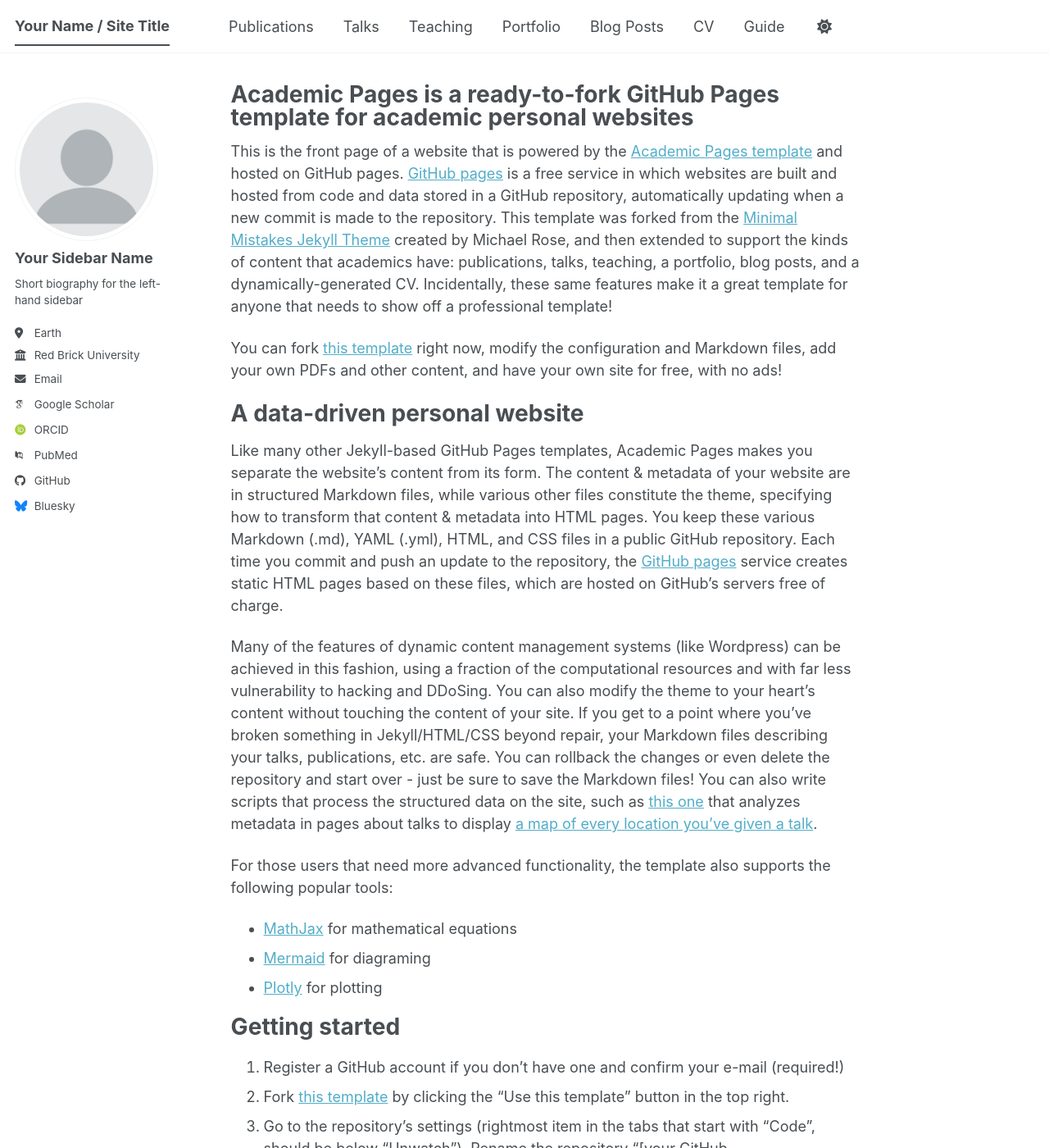
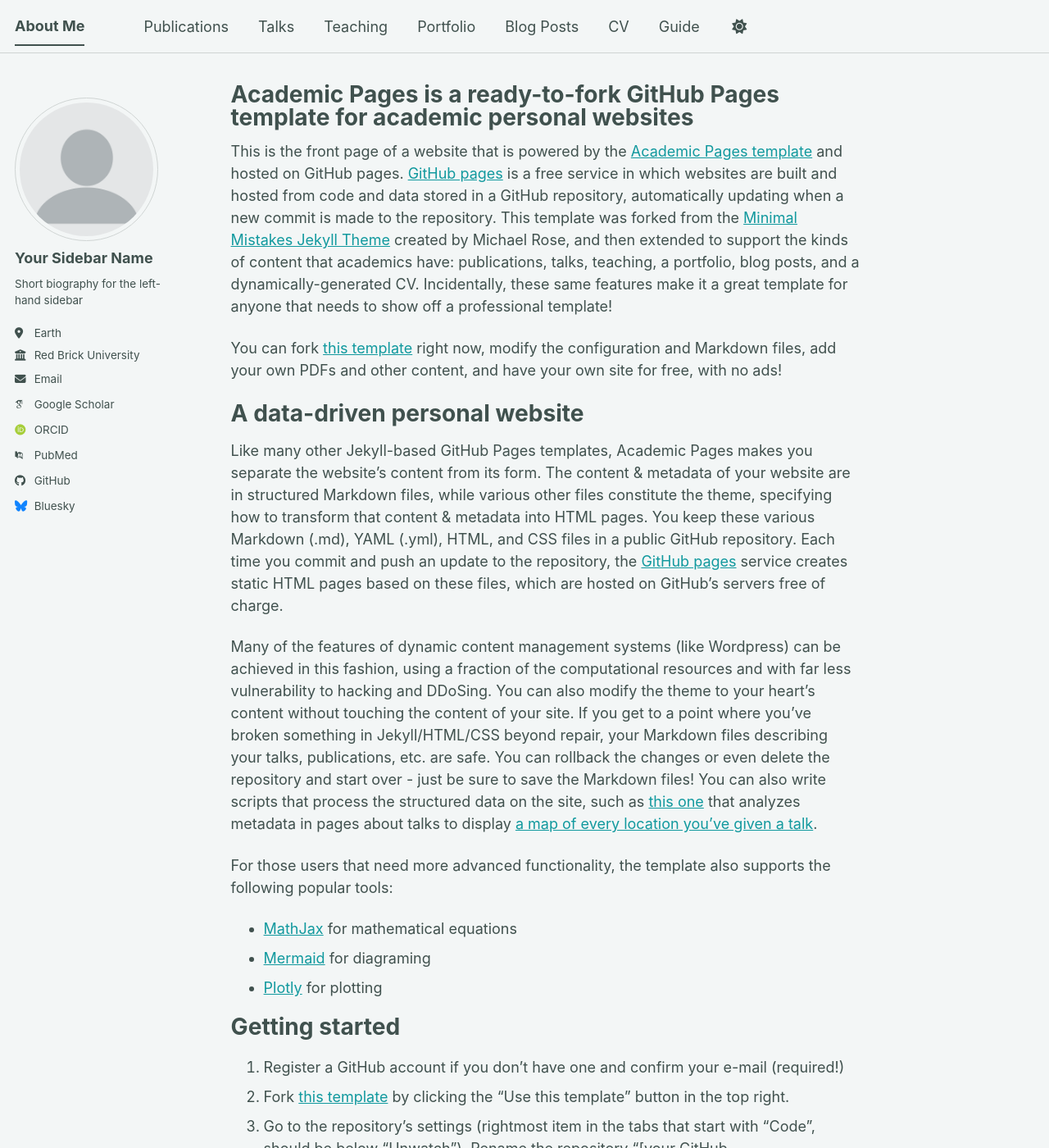
Before and after one commit to Charliez7/Charliez7.github.io, a Jekyll site: the page built from _pages/about.md, in a window 1280 px wide and 1400 px high. Shown: the whole window at 82% size. Built offline with Jekyll 4.4.1, drawn with Linux system fonts in a browser that asks for light colours; some web fonts are replaced; a script bundle is joined from its source files by our own code; library files that are not in the unit come from our copies; some of the changed text lies outside the part shown.

Commit message:
Update _config.yml

```diff
--- a/_config.yml
+++ b/_config.yml
@@ -8,12 +8,12 @@
 
 # Basic Site Settings
 locale                   : "en-US"
-site_theme               : "default" # The available themes options are "default", "air", "sunrise", "mint", "dirt" and "contrast"
-title                    : "Your Name / Site Title"
+site_theme               : "mint" # The available themes options are "default", "air", "sunrise", "mint", "dirt" and "contrast"
+title                    : "About Me"
 title_separator          : "-"
-name                     : &name "Your Name"
+name                     : &name "Zha Yuqi"
 description              : &description "Your Name's academic portfolio"   # Update this with a general description of your site, this is the default if not overridden by a page
-url                      : https://academicpages.github.io # The base hostname & protocol for your site e.g. "https://[your GitHub username].github.io",
+url                      : https://charliez7.github.io # The base hostname & protocol for your site e.g. "https://[your GitHub username].github.io",
                                                            # or if you already have some other page hosted on Github then use "https://[your GitHub username].github.io/[Your Repo Name]"
 baseurl                  : "" # the subpath of your site, e.g. "/blog"
 repository               : "academicpages/academicpages.github.io"
```
